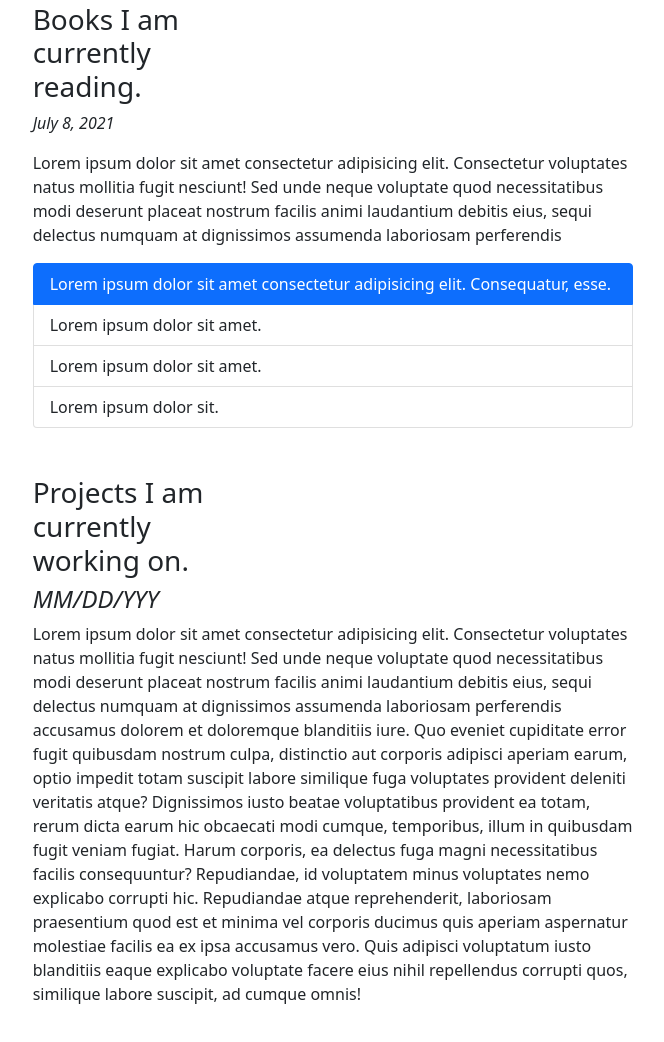
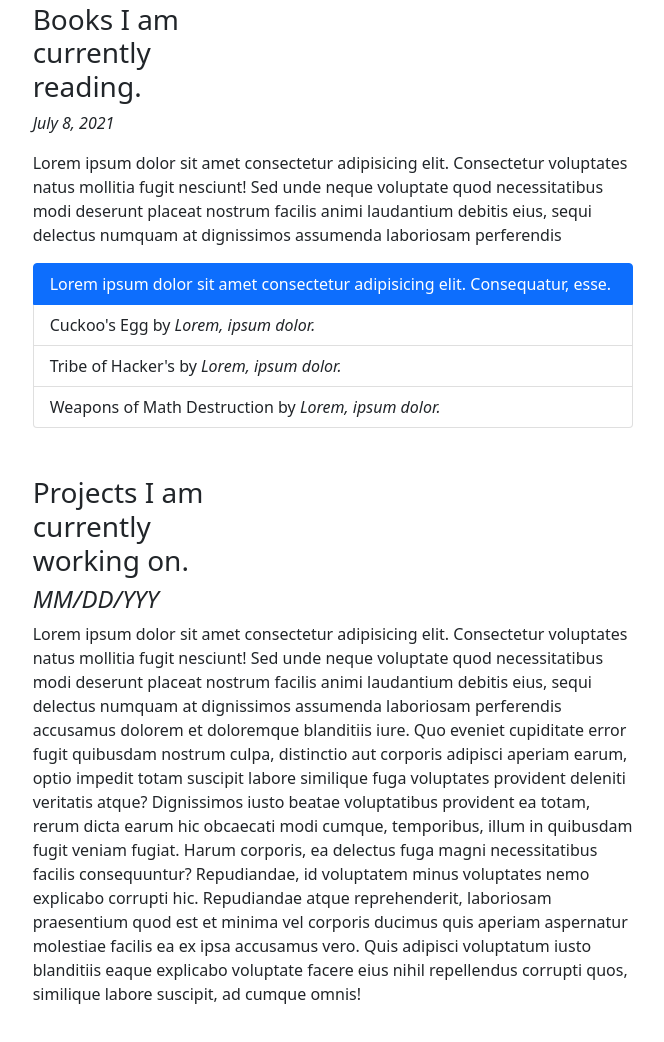
Before and after one commit to aBarrientosA/alejandrobarrientos.github.io, a website: page index.html in a window 1280 px wide. Shown: the part 632-1674 px from the top of the page, without its empty margins (462-1126 px from the left). Drawn offline with nearby package versions, Linux system fonts and the light colour scheme.

Commit message:
testing adding books

```diff
--- a/index.html
+++ b/index.html
@@ -133,9 +133,15 @@
                   Lorem ipsum dolor sit amet consectetur adipisicing elit.
                   Consequatur, esse.
                 </li>
-                <li class="list-group-item">Lorem ipsum dolor sit amet.</li>
-                <li class="list-group-item">Lorem ipsum dolor sit amet.</li>
-                <li class="list-group-item">Lorem ipsum dolor sit.</li>
+                <li class="list-group-item">
+                  Cuckoo's Egg by <i>Lorem, ipsum dolor.</i>
+                </li>
+                <li class="list-group-item">
+                  Tribe of Hacker's by <i>Lorem, ipsum dolor.</i>
+                </li>
+                <li class="list-group-item">
+                  Weapons of Math Destruction by <i>Lorem, ipsum dolor.</i>
+                </li>
               </ul>
             </div>
             <!-- col 10-->
```
